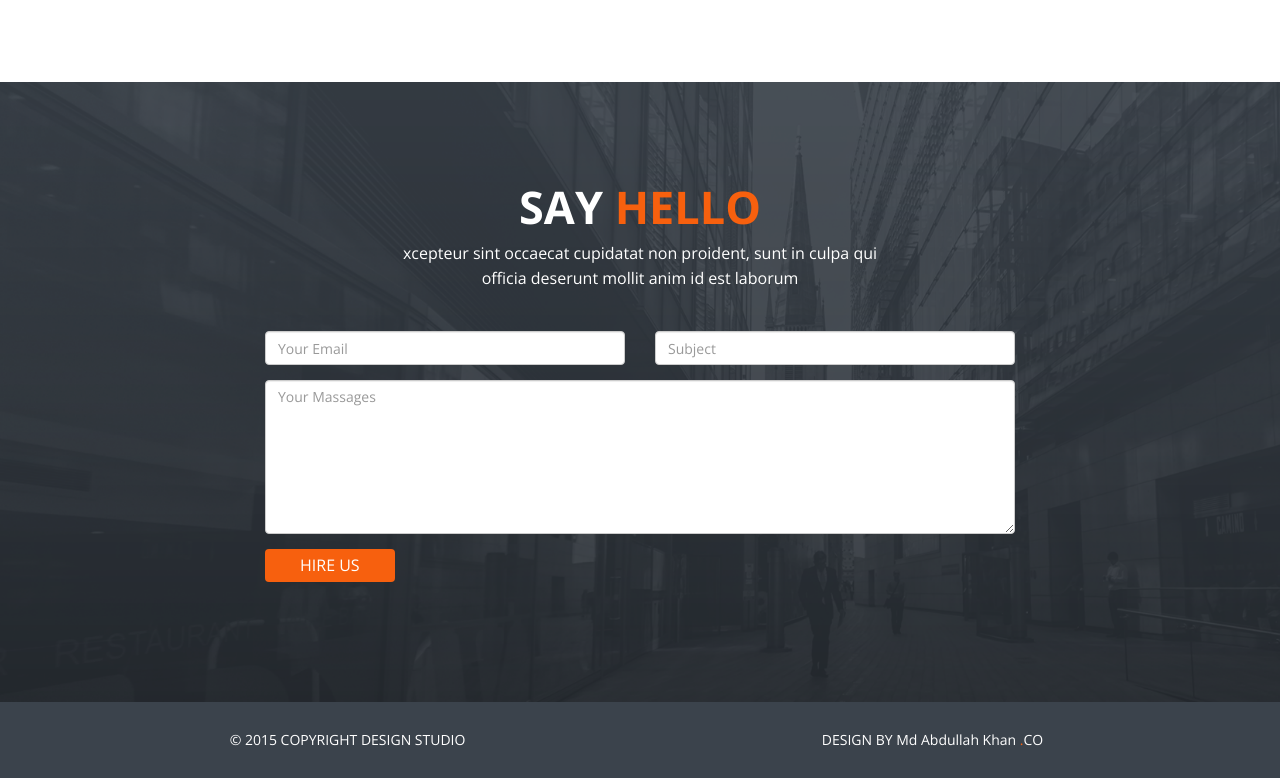
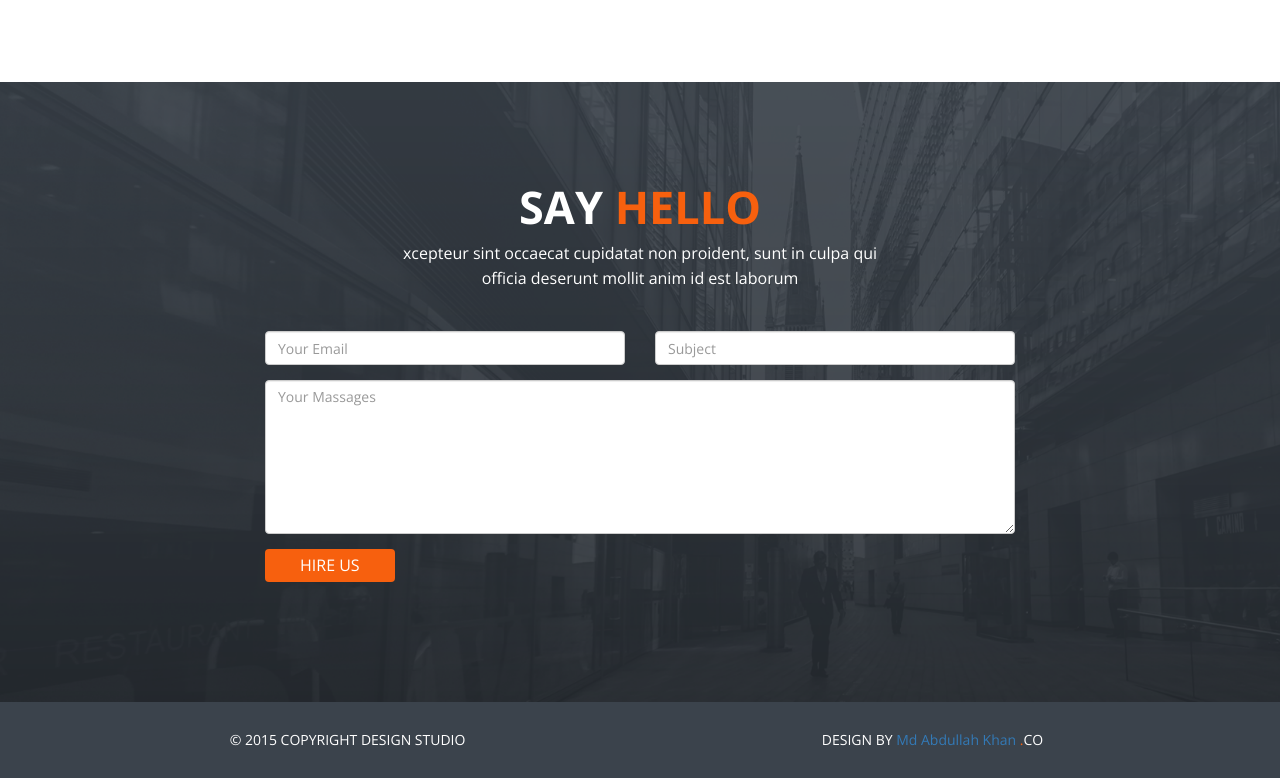
Before and after one commit to Md-Abdllah-khan/Tanatos-studio, a plain HTML site: page index.html in a window 1280 px wide. Shown: the part 2040-2818 px from the top of the page. Drawn offline with nearby package versions, Linux system fonts and the light colour scheme.

Commit message:
Update index.html

```diff
--- a/index.html
+++ b/index.html
@@ -149,7 +149,7 @@
   					<h5>© 2015 COPYRIGHT DESIGN STUDIO</h5>
   				</div>
   				<div class="col-md-6">
-  					<a href="maksohan.com"><h5>DESIGN BY Md Abdullah Khan <span class="theme-color">.</span>CO</h5></a>
+  					<h5>DESIGN BY <a href="http://maksohan.com">Md Abdullah Khan</a> <span class="theme-color">.</span>CO</h5>
   				</div>
   			</div>
   		</div>
```
